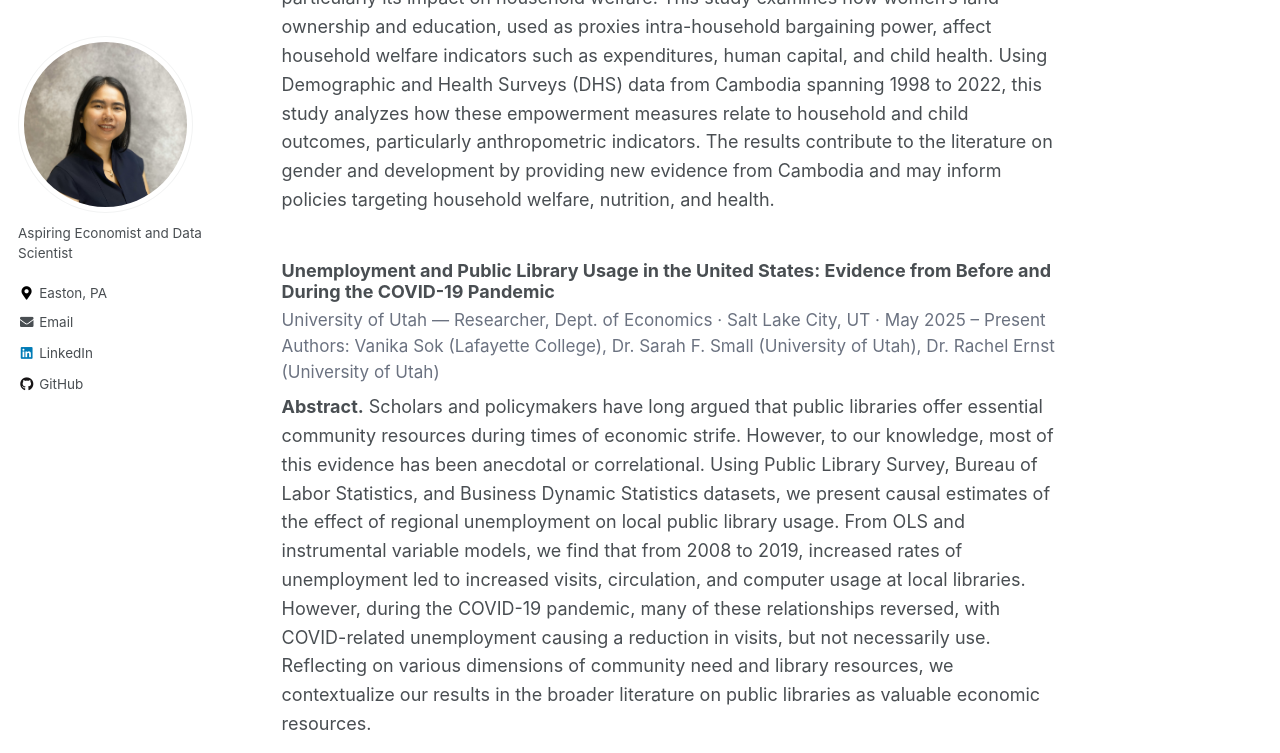
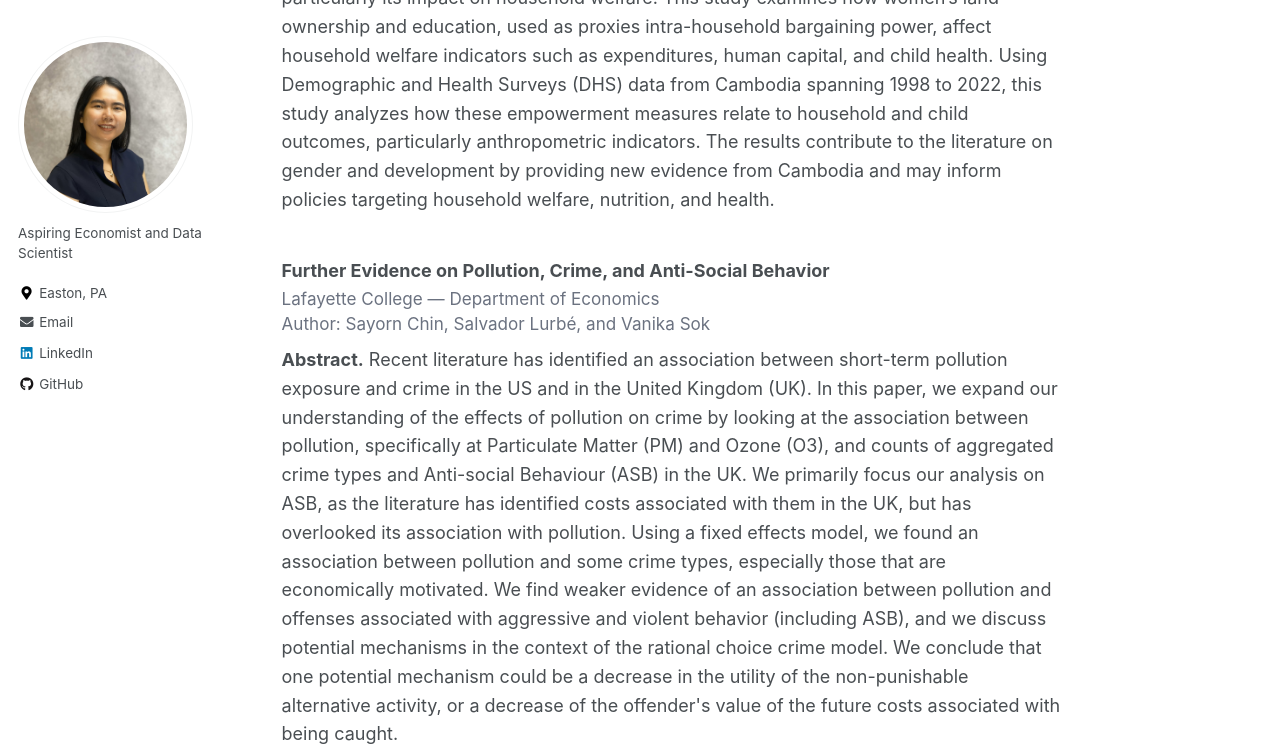
Before and after one commit to Vanika24/Vanika24.github.io, a Jekyll site: the page built from _pages/research.md, in a window 1280 px wide and 900 px high, scrolled down 385 px, cut to the strip 0-753 px from the top of the window. Built offline with Jekyll 4.4.1, drawn with Linux system fonts in a browser that asks for light colours.

Commit message:
Update research.md

```diff
--- a/_pages/research.md
+++ b/_pages/research.md
@@ -32,6 +32,20 @@ author_profile: true
       <strong>Abstract.</strong>  Women’s empowerment in developing countries remains understudied, particularly its impact on household welfare. This study examines how women’s land ownership and education, used as proxies intra-household bargaining power, affect household welfare indicators such as expenditures, human capital, and child health. Using Demographic and Health Surveys (DHS) data from Cambodia spanning 1998 to 2022, this study analyzes how these empowerment measures relate to household and child outcomes, particularly anthropometric indicators. The results contribute to the literature on gender and development by providing new evidence from Cambodia and may inform policies targeting household welfare, nutrition, and health.
     </div>
   </div>
+
+<!-- pollution and crime Paper -->
+  <div class="research-item" id="wip-care-gaps">
+    <h3>Further Evidence on Pollution, Crime, and
+Anti-Social Behavior</h3>
+    <div class="research-meta">
+      Lafayette College — Department of Economics<br>
+      Author: Sayorn Chin, Salvador Lurbé, and Vanika Sok
+    </div>
+    <div class="research-abstract">
+      <strong>Abstract.</strong>  Recent literature  has  identified  an association between  short-term pollution exposure and crime in the US and in the United Kingdom (UK). In this paper, we expand our understanding of the effects of pollution on crime by looking at the association between pollution, specifically at Particulate Matter (PM) and Ozone (O3), and counts of aggregated crime types and Anti-social Behaviour (ASB) in the UK. We primarily focus our analysis on ASB, as the literature has identified costs associated with them in the UK, but has overlooked its association with pollution. Using a fixed effects model, we found an association between pollution and some crime types, especially those that are economically motivated. We find weaker evidence of an association between pollution and offenses associated with aggressive and violent behavior (including ASB), and we discuss potential mechanisms in the context of the rational choice crime model. We conclude that one potential mechanism could be a decrease in the utility of the non-punishable alternative activity, or a decrease of the offender's value of the future costs associated with being caught.
+    </div>
+  </div>
+
   <!-- First Paper -->
   <div class="research-item" id="wip-libraries-childcare">
     <h3>Unemployment and Public Library Usage in the United States: Evidence from Before and During the COVID-19 Pandemic</h3>
```
